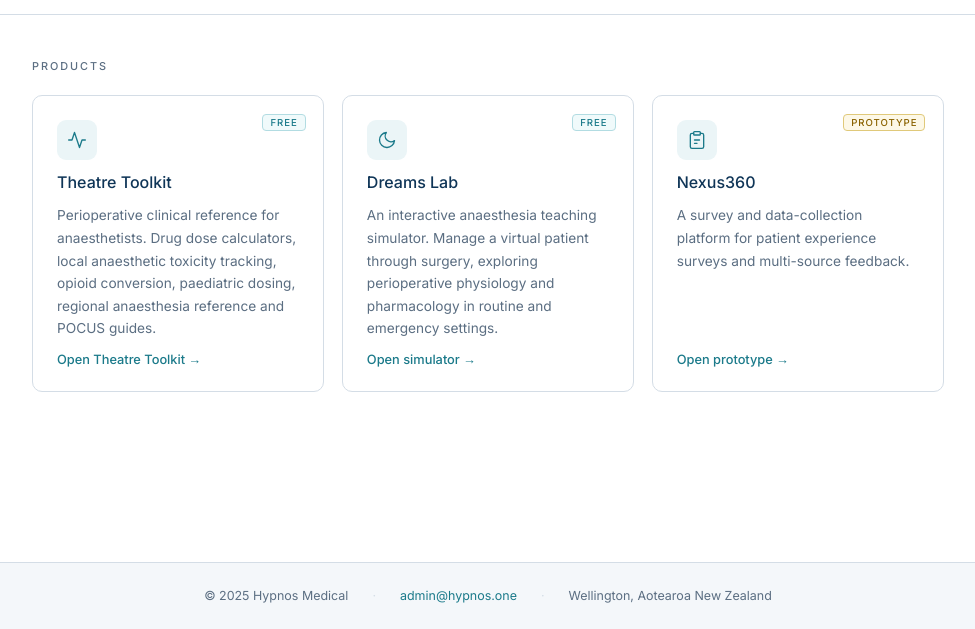
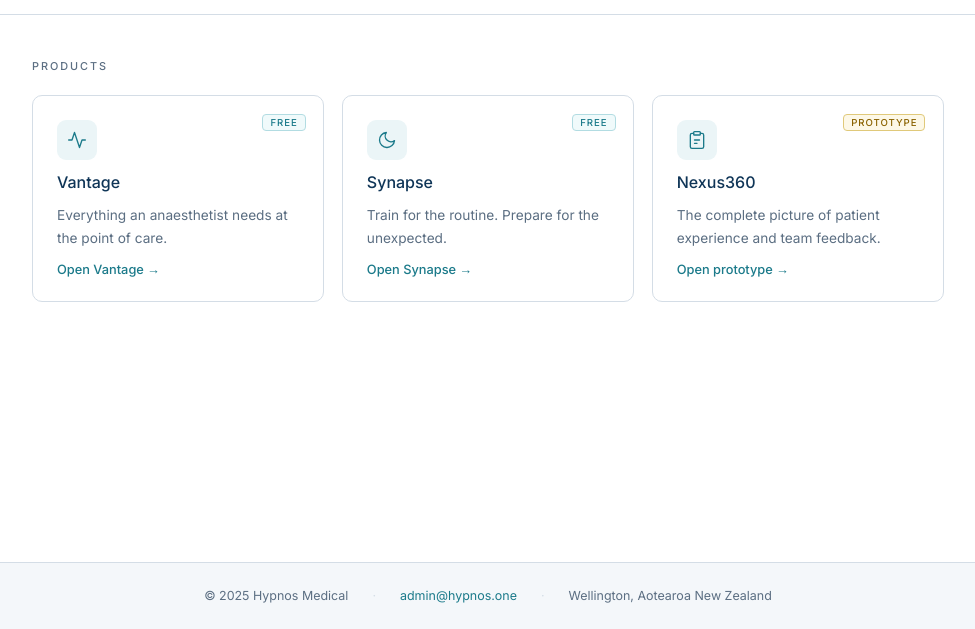
Before and after one commit to kieran1010/hypnos, a plain HTML site: page index.html in a window 1280 px wide. Shown: the part 171-800 px from the top of the page, without its empty margins (152-1127 px from the left). Drawn offline with nearby package versions, Linux system fonts and the light colour scheme.

Commit message:
Add files via upload

```diff
--- a/index.html
+++ b/index.html
@@ -220,28 +220,28 @@
     <p class="eyebrow">Products</p>
     <div class="grid">
 
-        <a class="card" href="https://theatre.hypnos.one" target="_blank" rel="noopener noreferrer">
+        <a class="card" href="https://vantage.hypnos.one" target="_blank" rel="noopener noreferrer">
             <span class="badge free">Free</span>
             <div class="icon-wrap" aria-hidden="true">
                 <svg viewBox="0 0 24 24">
                     <polyline points="22 12 18 12 15 21 9 3 6 12 2 12"/>
                 </svg>
             </div>
-            <h2>Theatre Toolkit</h2>
-            <p>Perioperative clinical reference for anaesthetists. Drug dose calculators, local anaesthetic toxicity tracking, opioid conversion, paediatric dosing, regional anaesthesia reference and POCUS guides.</p>
-            <span class="cta">Open Theatre Toolkit →</span>
+            <h2>Vantage</h2>
+            <p>Everything an anaesthetist needs at the point of care.</p>
+            <span class="cta">Open Vantage →</span>
         </a>
 
-        <a class="card" href="https://sim.hypnos.one" target="_blank" rel="noopener noreferrer">
+        <a class="card" href="https://synapse.hypnos.one" target="_blank" rel="noopener noreferrer">
             <span class="badge free">Free</span>
             <div class="icon-wrap" aria-hidden="true">
                 <svg viewBox="0 0 24 24">
                     <path d="M21 12.79A9 9 0 1 1 11.21 3 7 7 0 0 0 21 12.79z"/>
                 </svg>
             </div>
-            <h2>Dreams Lab</h2>
-            <p>An interactive anaesthesia teaching simulator. Manage a virtual patient through surgery, exploring perioperative physiology and pharmacology in routine and emergency settings.</p>
-            <span class="cta">Open simulator →</span>
+            <h2>Synapse</h2>
+            <p>Train for the routine. Prepare for the unexpected.</p>
+            <span class="cta">Open Synapse →</span>
         </a>
 
         <a class="card" href="https://nexus360.hypnos.one" target="_blank" rel="noopener noreferrer">
@@ -255,7 +255,7 @@
                 </svg>
             </div>
             <h2>Nexus360</h2>
-            <p>A survey and data-collection platform for patient experience surveys and multi-source feedback.</p>
+            <p>The complete picture of patient experience and team feedback.</p>
             <span class="cta">Open prototype →</span>
         </a>
 
```
